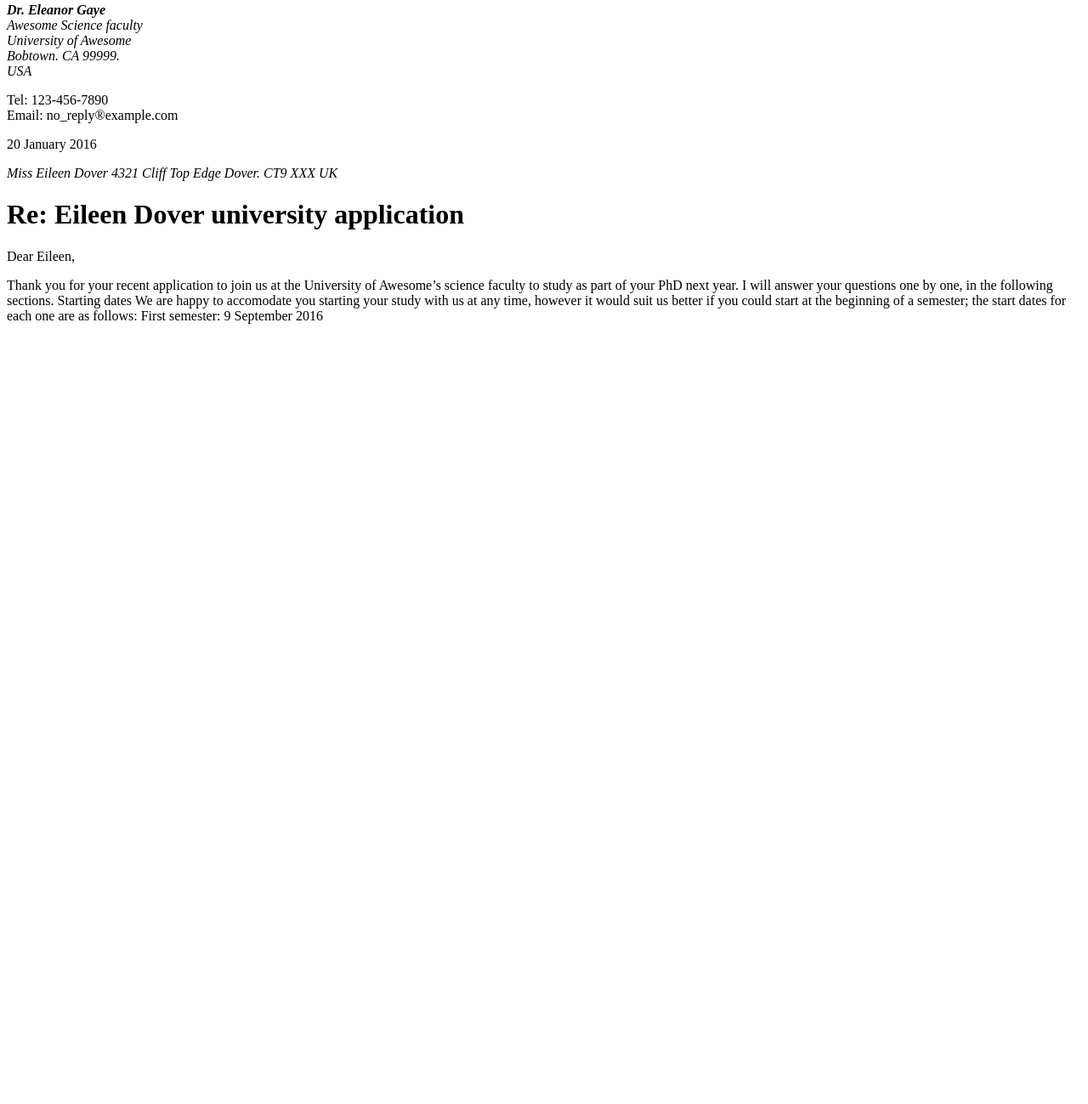
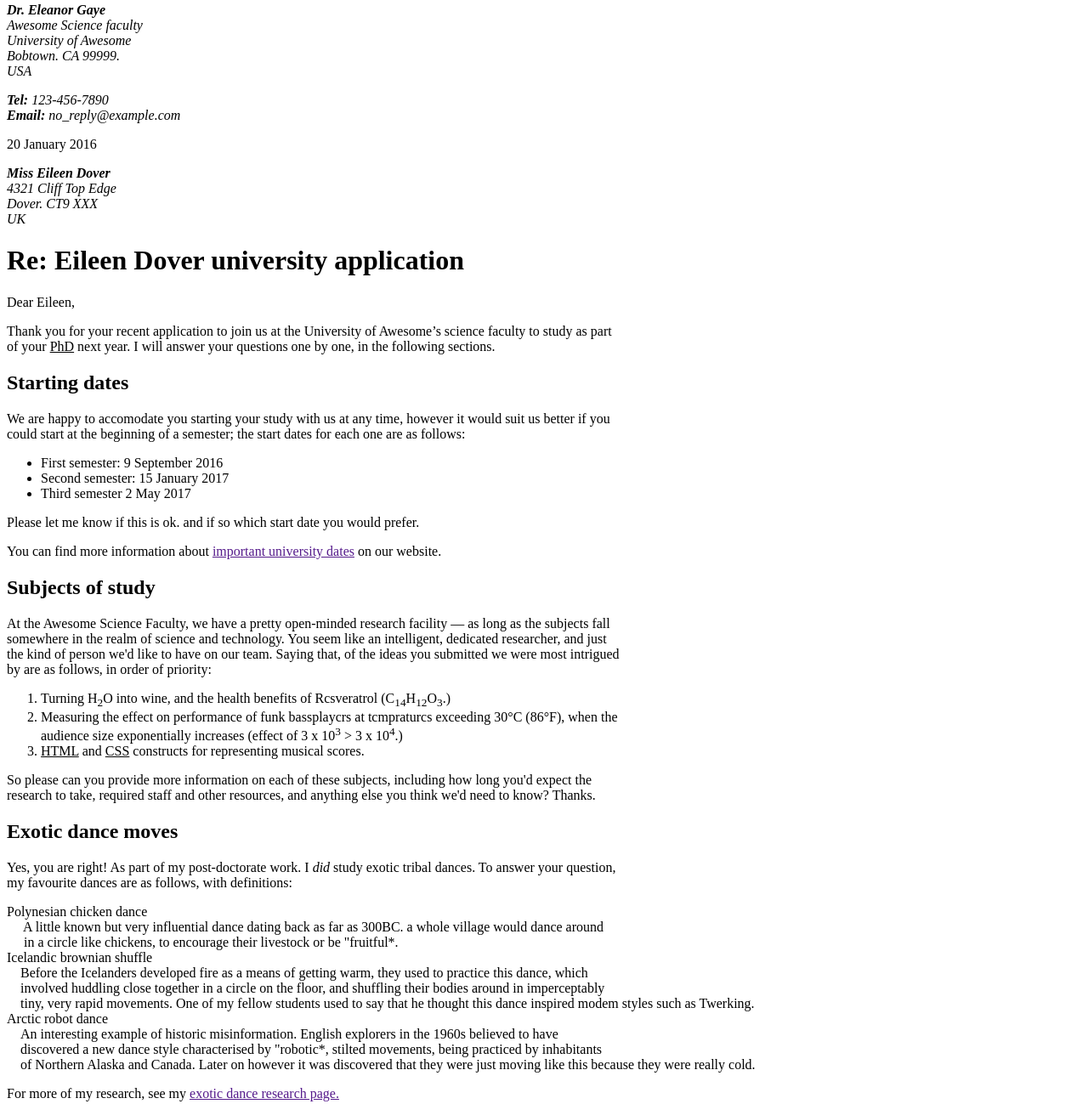
Before and after one commit to JuanjoSalas/Ejercicio-Carta, a plain HTML site: page index.html in a window 1280 px wide. Shown: the part 5-1304 px from the top of the page at 85% size. Before the commit the page ends 800 px from the top, so only its background shows below. Drawn offline with Linux system fonts and the light colour scheme.

Commit message:
Carta Finalizada

```diff
--- a/index.html
+++ b/index.html
@@ -11,15 +11,59 @@
         University of Awesome <br>
         Bobtown. CA 99999. <br>
         USA</address>
-    <p>Tel: 123-456-7890 <br>
-        Email: no_reply®example.com</p>
+    <p><i><b>Tel:</b> 123-456-7890 <br>
+        <b>Email:</b> no_reply@example.com</i></p>
     <p>20 January 2016</p>
-    <address>Miss Eileen Dover 4321 Cliff Top Edge Dover. CT9 XXX UK</address>
+    <address><b>Miss Eileen Dover</b> <br>
+        4321 Cliff Top Edge <br>
+        Dover. CT9 XXX <br>
+        UK</address>
     <h1>Re: Eileen Dover university application</h1>
     <p>Dear Eileen,</p>
-Thank you for your recent application to join us at the University of Awesome’s science faculty to study as part of your PhD next year. I will answer your questions one by one, in the following sections.
-Starting dates
-We are happy to accomodate you starting your study with us at any time, however it would suit us better if you could start at the beginning of a semester; the start dates for each one are as follows:
-First semester: 9 September 2016
+    <p>Thank you for your recent application to join us at the University of Awesome’s science faculty to study as part<br>
+    of your <u>PhD</u> next year. I will answer your questions one by one, in the following sections.</p>
+    <h2>Starting dates</h2>
+    <p>We are happy to accomodate you starting your study with us at any time, however it would suit us better if you<br>
+    could start at the beginning of a semester; the start dates for each one are as follows:</p>
+    <ul>
+        <li>First semester: 9 September 2016</li>
+        <li>Second semester: 15 January 2017</li>
+        <li>Third semester 2 May 2017</li>
+    </ul>
+    <p>Please let me know if this is ok. and if so which start date you would prefer.</p>
+    <p>You can find more information about <a href="">important university dates</a> on our website.</p>
+    <h2>Subjects of study</h2>
+    <p>At the Awesome Science Faculty, we have a pretty open-minded research facility — as long as the subjects fall <br>
+        somewhere in the realm of science and technology. You seem like an intelligent, dedicated researcher, and just <br>
+        the kind of person we'd like to have on our team. Saying that, of the ideas you submitted we were most intrigued <br>
+        by are as follows, in order of priority:</p>
+    <ol>
+        <li>Turning H<sub>2</sub>O into wine, and the health benefits of Rcsveratrol (C<sub>14</sub>H<sub>12</sub>O<sub>3</sub>.)</li>
+        <li>Measuring the effect on performance of funk bassplaycrs at tcmpraturcs exceeding 30°C (86°F), when the <br>
+            audience size exponentially increases (effect of 3 x 10<sup>3</sup> > 3 x 10<sup>4</sup>.)</li>
+        <li><u>HTML</u> and <u>CSS</u> constructs for representing musical scores.</li>
+    </ol>
+    <p>So please can you provide more information on each of these subjects, including how long you'd expect the <br>
+        research to take, required staff and other resources, and anything else you think we'd need to know? Thanks.</p>
+    <h2>Exotic dance moves</h2>
+    <p>Yes, you are right! As part of my post-doctorate work. I <i>did</i> study exotic tribal dances. To answer your question, <br>
+        my favourite dances are as follows, with definitions:</p>
+    <p>Polynesian chicken dance <br>
+        &emsp; A little known but very influential dance dating back as far as 300BC. a whole village would dance around <br>
+        &emsp; in a circle like chickens, to encourage their livestock or be "fruitful*. <br>
+        Icelandic brownian shuffle <br>
+        &emsp;Before the Icelanders developed fire as a means of getting warm, they used to practice this dance, which <br>
+        &emsp;involved huddling close together in a circle on the floor, and shuffling their bodies around in imperceptably <br>
+        &emsp;tiny, very rapid movements. One of my fellow students used to say that he thought this dance inspired modem styles such as Twerking. <br>
+        Arctic robot dance <br>
+        &emsp;An interesting example of historic misinformation. English explorers in the 1960s believed to have <br>
+        &emsp;discovered a new dance style characterised by "robotic*, stilted movements, being practiced by inhabitants <br>
+        &emsp;of Northern Alaska and Canada. Later on however it was discovered that they were just moving like this because they were really cold.
+</p>
+<p>For more of my research, see my <a href="">exotic dance research page.</a></p>
+<p>Yours sincerely.</p><br>
+<p>Dr Eleanor Gaye</p>
+<p>University of Awesome motto: “Be excellent to each other.”-- <cite>Bill S Preston.</cite><i><u>Esq</u></i></p>
+
 </body>
 </html>
```
